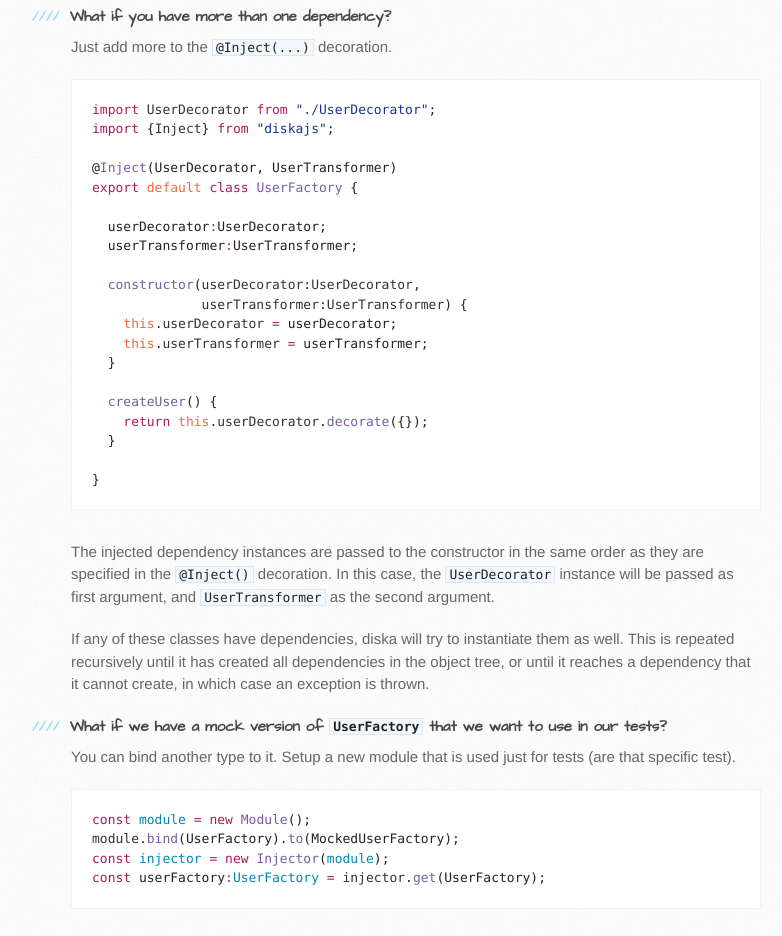
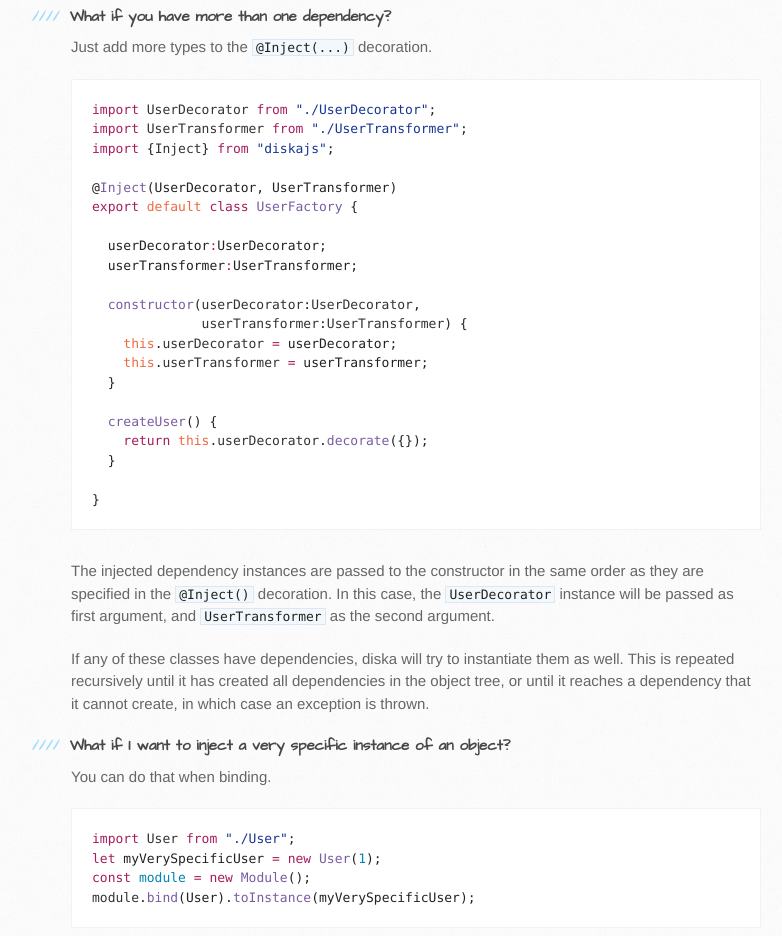
Before and after one commit to mattias800/diskajs, a plain HTML site: page index.html in a window 1280 px wide. Shown: the part 3280-4216 px from the top of the page, without its empty margins (99-881 px from the left). Drawn offline with Linux system fonts and the light colour scheme.

```diff
--- a/index.html
+++ b/index.html
@@ -177,9 +177,10 @@
 <h4>
 <a id="what-if-you-have-more-than-one-dependency" class="anchor" href="#what-if-you-have-more-than-one-dependency" aria-hidden="true"><span class="octicon octicon-link"></span></a>What if you have more than one dependency?</h4>
 
-<p>Just add more to the <code>@Inject(...)</code> decoration.</p>
+<p>Just add more types to the <code>@Inject(...)</code> decoration.</p>
 
 <div class="highlight highlight-source-js"><pre><span class="pl-k">import</span> <span class="pl-smi">UserDecorator</span> <span class="pl-k">from</span> <span class="pl-s"><span class="pl-pds">"</span>./UserDecorator<span class="pl-pds">"</span></span>;
+<span class="pl-k">import</span> <span class="pl-smi">UserTransformer</span> <span class="pl-k">from</span> <span class="pl-s"><span class="pl-pds">"</span>./UserTransformer<span class="pl-pds">"</span></span>;
 <span class="pl-k">import</span> {<span class="pl-smi">Inject</span>} <span class="pl-k">from</span> <span class="pl-s"><span class="pl-pds">"</span>diskajs<span class="pl-pds">"</span></span>;
 
 @<span class="pl-en">Inject</span>(UserDecorator, UserTransformer)
@@ -207,6 +208,16 @@
 <p>If any of these classes have dependencies, diska will try to instantiate them as well.
 This is repeated recursively until it has created all dependencies in the object tree, or until it reaches a dependency
 that it cannot create, in which case an exception is thrown.</p>
+
+<h4>
+<a id="what-if-i-want-to-inject-a-very-specific-instance-of-an-object" class="anchor" href="#what-if-i-want-to-inject-a-very-specific-instance-of-an-object" aria-hidden="true"><span class="octicon octicon-link"></span></a>What if I want to inject a very specific instance of an object?</h4>
+
+<p>You can do that when binding.</p>
+
+<div class="highlight highlight-source-js"><pre><span class="pl-k">import</span> <span class="pl-smi">User</span> <span class="pl-k">from</span> <span class="pl-s"><span class="pl-pds">"</span>./User<span class="pl-pds">"</span></span>;
+<span class="pl-k">let</span> myVerySpecificUser <span class="pl-k">=</span> <span class="pl-k">new</span> <span class="pl-en">User</span>(<span class="pl-c1">1</span>);
+<span class="pl-k">const</span> <span class="pl-c1">module</span> <span class="pl-k">=</span> <span class="pl-k">new</span> <span class="pl-en">Module</span>();
+<span class="pl-smi">module</span>.<span class="pl-en">bind</span>(User).<span class="pl-en">toInstance</span>(myVerySpecificUser);</pre></div>
 
 <h4>
 <a id="what-if-we-have-a-mock-version-of-userfactory-that-we-want-to-use-in-our-tests" class="anchor" href="#what-if-we-have-a-mock-version-of-userfactory-that-we-want-to-use-in-our-tests" aria-hidden="true"><span class="octicon octicon-link"></span></a>What if we have a mock version of <code>UserFactory</code> that we want to use in our tests?</h4>
```
Also changed, not shown: params.json (+1 -1 lines).
